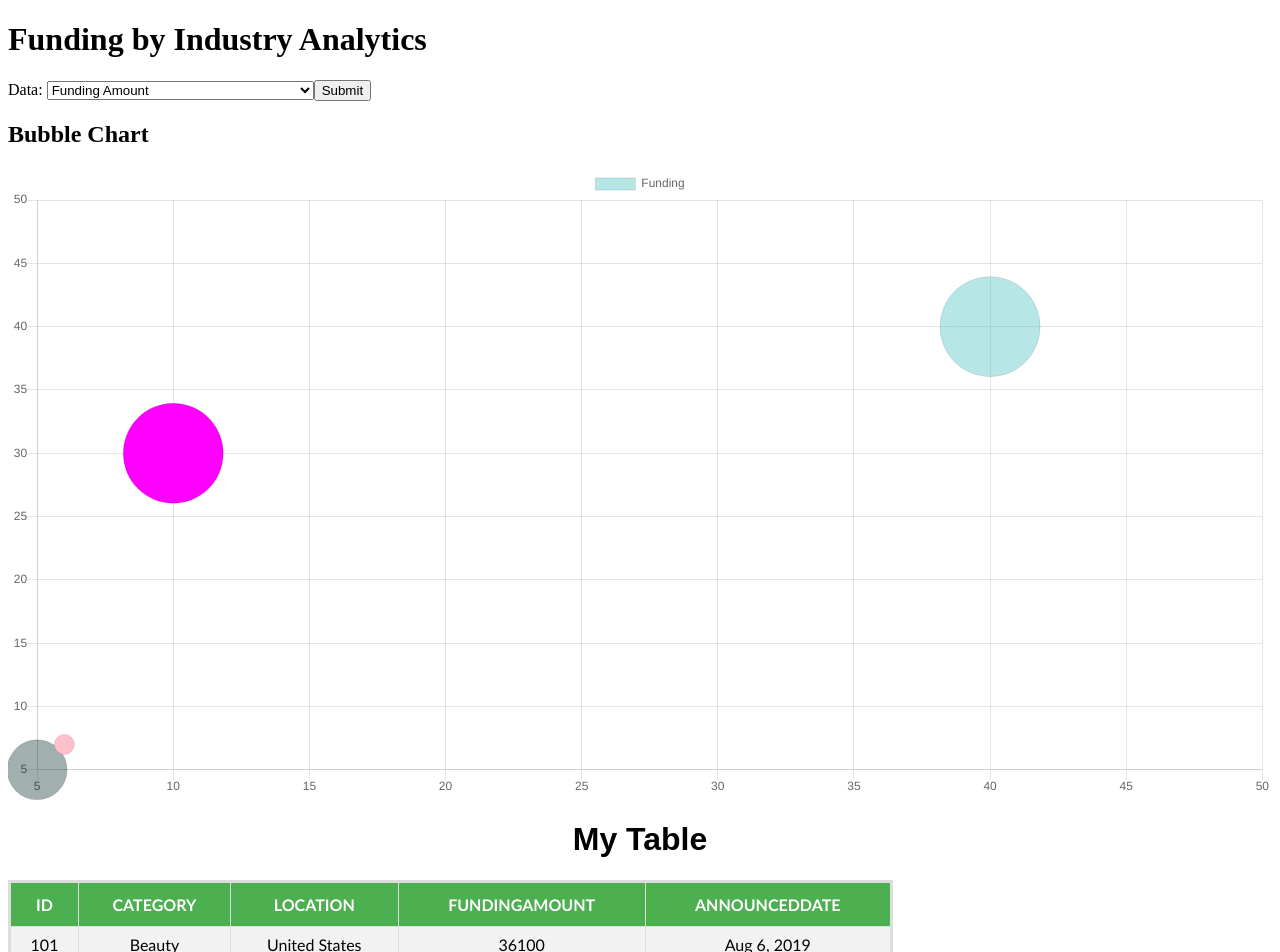
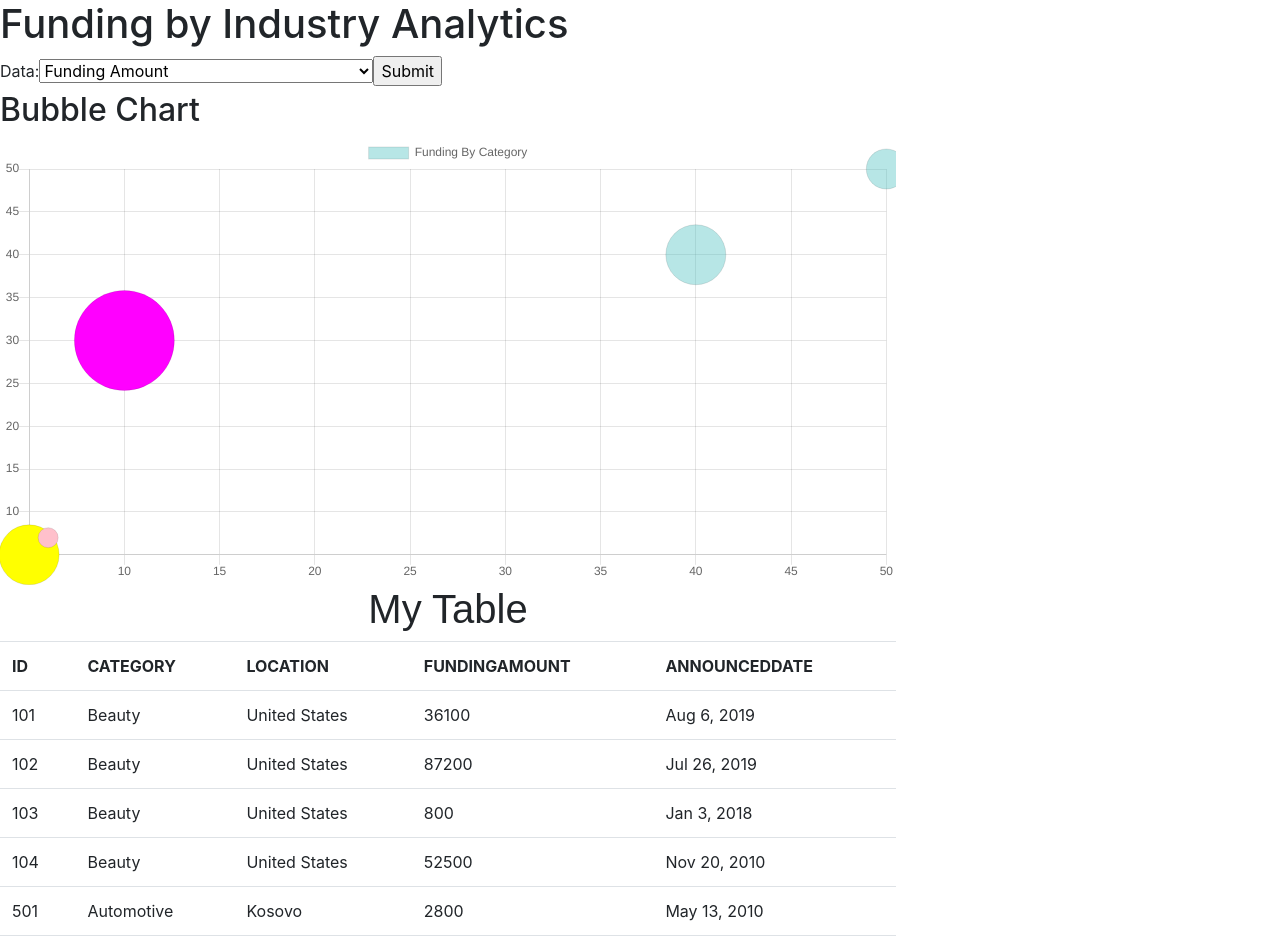
Before and after one commit to snufka/Delphai, a React (Create React App) app: page / in a window 1280 px wide. Shown: the top 952 px of the page. Built offline with nearby package versions, Linux system fonts and the light colour scheme.

Commit message:
css fixes+ bootstrap implemention

```diff
--- a/public/index.html
+++ b/public/index.html
@@ -1,43 +1,25 @@
 <!DOCTYPE html>
 <html lang="en">
+
 <head>
   <meta charset="utf-8" />
   <link rel="icon" href="%PUBLIC_URL%/favicon.ico" />
   <meta name="viewport" content="width=device-width, initial-scale=1" />
   <meta name="theme-color" content="#000000" />
-    <meta
-      name="description"
-      content="Web site created using create-react-app"
-    />
+  <meta name="description" content="Web site created using create-react-app" />
   <link rel="apple-touch-icon" href="%PUBLIC_URL%/logo192.png" />
-    <!--
-      manifest.json provides metadata used when your web app is installed on a
-      user's mobile device or desktop. See https://developers.google.com/web/fundamentals/web-app-manifest/
-    -->
+  <link rel="stylesheet" href="https://stackpath.bootstrapcdn.com/bootstrap/4.5.0/css/bootstrap.min.css"
+    integrity="sha384-9aIt2nRpC12Uk9gS9baDl411NQApFmC26EwAOH8WgZl5MYYxFfc+NcPb1dKGj7Sk" crossorigin="anonymous">
+
   <link rel="manifest" href="%PUBLIC_URL%/manifest.json" />
-    <!--
-      Notice the use of %PUBLIC_URL% in the tags above.
-      It will be replaced with the URL of the `public` folder during the build.
-      Only files inside the `public` folder can be referenced from the HTML.
 
-      Unlike "/favicon.ico" or "favicon.ico", "%PUBLIC_URL%/favicon.ico" will
-      work correctly both with client-side routing and a non-root public URL.
-      Learn how to configure a non-root public URL by running `npm run build`.
-    -->
   <title>React App</title>
 </head>
+
 <body>
   <noscript>You need to enable JavaScript to run this app.</noscript>
   <div id="root"></div>
-    <!--
-      This HTML file is a template.
-      If you open it directly in the browser, you will see an empty page.
 
-      You can add webfonts, meta tags, or analytics to this file.
-      The build step will place the bundled scripts into the <body> tag.
+</body>
 
-      To begin the development, run `npm start` or `yarn start`.
-      To create a production bundle, use `npm run build` or `yarn build`.
-    -->
-  </body>
 </html>
--- a/src/App.js
+++ b/src/App.js
@@ -2,6 +2,7 @@ import React from 'react';
 import Selector from './Selector'
 import Graph from './Graph'
 import Table from './Table'
+import appStyle from './style/appStyle.css'
 
 function App() {
     return (
--- a/src/Graph.js
+++ b/src/Graph.js
@@ -32,16 +32,16 @@ export default function Graph() {
     const [chartData, setChartData] = useState({});
     const chart = () => {
         const labels = ['Beauty', 'Health', 'Games', 'Tools', 'Automative'];
-        const data = [{ x: 50, y: 50, r: 0 }, { x: 5, y: 5, r: 30 }, { x: 6, y: 7, r: 10 }, { x: 10, y: 30, r: 50 }, { x: 40, y: 40, r: 50 }]
+        const data = [{ x: 50, y: 50, r: 20 }, { x: 5, y: 5, r: 30 }, { x: 6, y: 7, r: 10 }, { x: 10, y: 30, r: 50 }, { x: 40, y: 40, r: 30 }]
         setChartData({
             labels: labels,
             datasets: [
                 {
-                    label: "Funding",
+                    label: "Funding By Category",
                     data: data,
                     fill: false,
                     lineTension: 0.1,
-                    backgroundColor: ['rgba(75,192,192,0.4)', 'rgba(22,57,57,0.4)', 'rgb(255,192,203)', 'rgb(255,0,255)', 'rgba(75,192,192,0.4)'],
+                    backgroundColor: ['rgba(75,192,192,0.4)', 'rgb(255,255,0)', 'rgb(255,192,203)', 'rgb(255,0,255)', 'rgba(75,192,192,0.4)'],
                     borderCapStyle: 'butt',
 
                     pointBorderColor: 'rgba(75,192,192,1)',
--- a/src/Table.js
+++ b/src/Table.js
@@ -55,6 +55,7 @@ class Table extends Component {
         return this.state.students.map((student, index) => {
             const { id, category, location, fundingAmount, announcedDate } = student //destructuring
             return (
+
                 <tr key={id}>
                     <td>{id}</td>
                     <td>{category}</td>
@@ -62,6 +63,7 @@ class Table extends Component {
                     <td>{fundingAmount}</td>
                     <td>{announcedDate}</td>
                 </tr>
+
             )
         })
     }
@@ -76,7 +78,7 @@ class Table extends Component {
         return (
             <div>
                 <h1 id='title'>My Table</h1>
-                <table id='students'>
+                <table class="table">
                     <tbody>
                         <tr>{this.renderTableHeader()}</tr>
                         {this.renderTableData()}
--- /dev/null
+++ b/src/style/appStyle.css
@@ -0,0 +1,4 @@
+.App {
+    width: 70%;
+    justify-content: center;
+}
--- a/src/style/tableStyle.css
+++ b/src/style/tableStyle.css
@@ -8,7 +8,6 @@
     font-family: "Trebuchet MS", Arial, Helvetica, sans-serif;
     border-collapse: collapse;
     border: 3px solid #ddd;
-    width: 70%;
 }
 
 #students td, #students th {
@@ -28,6 +27,4 @@
     padding-top: 12px;
     padding-bottom: 12px;
     text-align: center;
-    background-color: #4CAF50;
-    color: white;
 }
```
Lines whose indentation alone changed are shown as unchanged.
